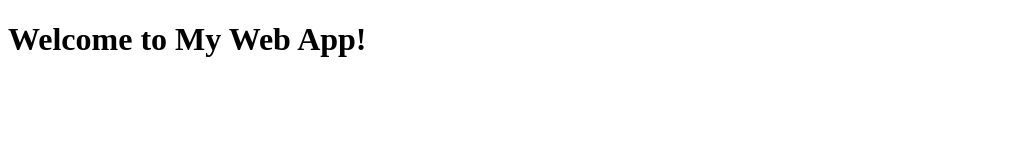
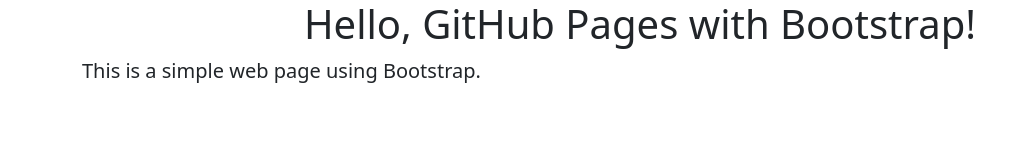
Before and after one commit to sharmaaniket123/WEB-APP-CI-CD, a plain HTML site: page index.html in a window 1280 px wide. Shown: the whole page, without its empty margins (0-1028 px from the left). Drawn offline with nearby package versions, Linux system fonts and the light colour scheme.

Commit message:
Update index.html

```diff
--- a/index.html
+++ b/index.html
@@ -1,7 +1,16 @@
 <!DOCTYPE html>
 <html>
-<head><title>My Web App</title></head>
+<head>
+  <title>My Web Page</title>
+
+  <!-- ✅ Add Bootstrap CSS here -->
+  <link href="https://cdn.jsdelivr.net/npm/bootstrap@5.3.0/dist/css/bootstrap.min.css" rel="stylesheet">
+
+</head>
 <body>
-  <h1>Welcome to My Web App!</h1>
+  <div class="container">
+    <h1 class="text-center">Hello, GitHub Pages with Bootstrap!</h1>
+    <p class="lead">This is a simple web page using Bootstrap.</p>
+  </div>
 </body>
 </html>
```
